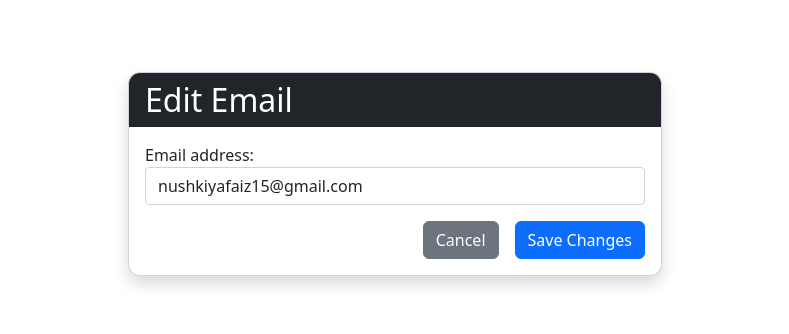
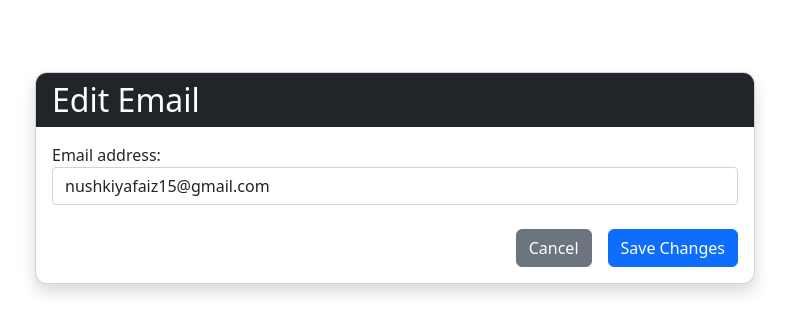
Before and after one commit to Nush-Faiz/Movie-Ticket-Booking-System, a Django app: page /profile/edit/email/ in a window 1280 px wide. Shown: the part 56-390 px from the top of the page, without its empty margins (245-1034 px from the left). Run offline with Django 5.2, Linux system fonts and the light colour scheme; a user stored in the database is signed in.

Commit message:
Enhanced the view

```diff
--- a/movie_ticket_system/tickets/templates/tickets/edit_field.html
+++ b/movie_ticket_system/tickets/templates/tickets/edit_field.html
@@ -3,15 +3,15 @@
 {% block content %}
 <div class="container py-5">
     <div class="row justify-content-center">
-        <div class="col-md-6">
+        <div class="col-md-8">
             <div class="card shadow">
                 <div class="card-header bg-dark text-white">
                     <h2 class="mb-0">Edit {{ field_name }}</h2>
                 </div>
                 <div class="card-body">
-                    <form method="post">
+                    <form method="post" >
                         {% csrf_token %}
-                        <div class="mb-3">
+                        <div class="mb-4">
                             {{ form }}
                         </div>
                         <div class="d-grid gap-2 d-md-flex justify-content-md-end">
--- a/movie_ticket_system/tickets/templates/tickets/login.html
+++ b/movie_ticket_system/tickets/templates/tickets/login.html
@@ -3,7 +3,7 @@
 {% block content %}
 <div class="container py-5">
     <div class="row justify-content-center">
-        <div class="col-md-6">
+        <div class="col-md-8">
             <div class="card shadow">
                 <div class="card-header bg-dark text-white">
                     <h2 class="mb-0">Login</h2>
--- a/movie_ticket_system/tickets/templates/tickets/password_change.html
+++ b/movie_ticket_system/tickets/templates/tickets/password_change.html
@@ -3,7 +3,7 @@
 {% block content %}
 <div class="container py-5">
     <div class="row justify-content-center">
-        <div class="col-md-6">
+        <div class="col-md-10">
             <div class="card shadow">
                 <div class="card-header bg-dark text-white">
                     <h2 class="mb-0">Change Password</h2>
--- a/movie_ticket_system/tickets/templates/tickets/password_reset.html
+++ b/movie_ticket_system/tickets/templates/tickets/password_reset.html
@@ -3,7 +3,7 @@
 {% block content %}
 <div class="container py-5">
     <div class="row justify-content-center">
-        <div class="col-md-6">
+        <div class="col-md-8">
             <div class="card shadow">
                 <div class="card-header bg-dark text-white">
                     <h2 class="mb-0">Reset Password</h2>
--- a/movie_ticket_system/tickets/templates/tickets/password_reset_confirm.html
+++ b/movie_ticket_system/tickets/templates/tickets/password_reset_confirm.html
@@ -3,7 +3,7 @@
 {% block content %}
 <div class="container py-5">
     <div class="row justify-content-center">
-        <div class="col-md-6">
+        <div class="col-md-8">
             <div class="card shadow">
                 <div class="card-header bg-dark text-white">
                     <h2 class="mb-0">Enter New Password</h2>
--- a/movie_ticket_system/tickets/templates/tickets/password_reset_done.html
+++ b/movie_ticket_system/tickets/templates/tickets/password_reset_done.html
@@ -3,7 +3,7 @@
 {% block content %}
 <div class="container py-5">
     <div class="row justify-content-center">
-        <div class="col-md-6">
+        <div class="col-md-8">
             <div class="card shadow">
                 <div class="card-header bg-dark text-white">
                     <h2 class="mb-0">Password Reset Link</h2>
```
